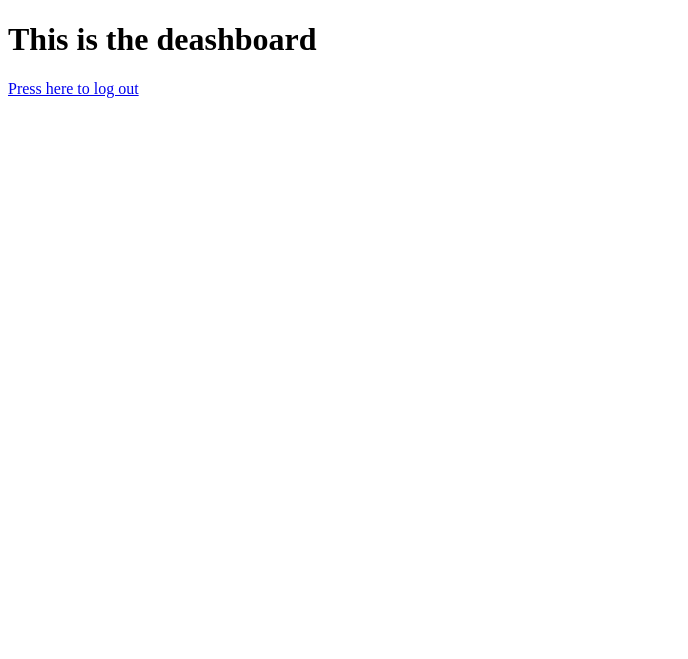
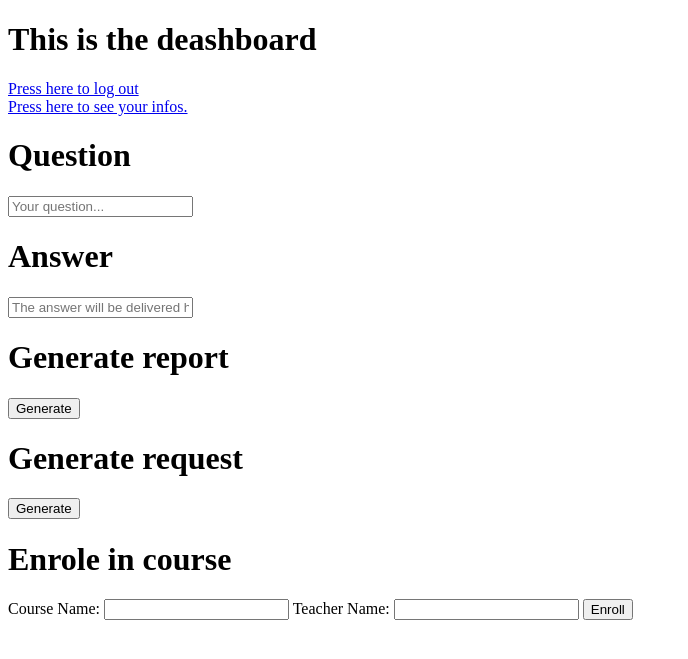
Before and after one commit to AlexandruDanielBarbu/Student-request-manager, a Flask app: template templates/dashboard.html in a window 1280 px wide. Shown: the top 659 px of the page, without its empty margins (0-688 px from the left). Run offline with Flask 3, Linux system fonts and the light colour scheme; the template is opened without the code that fills it, so the values that code supplies are empty.

Commit message:
Student can now enrol himself in courses
Signed-off-by: Barbu Alexandru Daniel <barbualex.daniel2004@gmail.com>

```diff
--- a/app.py
+++ b/app.py
@@ -1,10 +1,11 @@
-from flask import Flask, render_template, url_for, redirect
+from flask import Flask, render_template, url_for, redirect, request, flash
 from flask_sqlalchemy import SQLAlchemy
 from flask_login import UserMixin, login_user, LoginManager, login_required, logout_user, current_user
 from flask_wtf import FlaskForm
 from wtforms import StringField, PasswordField, SubmitField, SelectField
 from wtforms.validators import InputRequired, Length, ValidationError
 from flask_bcrypt import Bcrypt
+import json
 
 app = Flask(__name__)
 
@@ -45,6 +46,14 @@ class Student(db.Model):
 
     # Relationship to User
     user = db.relationship('User', back_populates='student')
+
+    def enroll_in_course(self, course_name, teacher_name):
+        # Add a new course to the list of courses
+        course_entry = f"{course_name} - {teacher_name}"
+        courses_list = json.loads(self.courses) if self.courses else []
+        if course_entry not in courses_list:
+            courses_list.append(course_entry)
+        self.courses = json.dumps(courses_list)
 
 
 class RegisterForm(FlaskForm):
@@ -162,6 +171,31 @@ def view_student(student_id):
     # return render_template('student_profile.html', student=student)
 
 
+@app.route('/enroll', methods=['POST'])
+@login_required
+def enroll_course():
+    if current_user.role != 'student':
+        return redirect(url_for('home'))
+
+    course_name = request.form.get('course_name')
+    teacher_name = request.form.get('teacher_name')
+
+    if not course_name or not teacher_name:
+        flash("Course name and teacher name are required!")
+        return redirect(url_for('dashboard'))
+
+    # Access the current student's data
+    student = current_user.student
+
+    # Enroll in the course
+    student.enroll_in_course(course_name, teacher_name)
+
+    # Save changes to the database
+    db.session.commit()
+    flash(f"Enrolled in {course_name} taught by {teacher_name}!")
+
+    return redirect(url_for('dashboard'))
+
 if __name__ == '__main__':
     with app.app_context():
         db.create_all()  # This will create the tables
--- a/templates/dashboard.html
+++ b/templates/dashboard.html
@@ -7,6 +7,33 @@
 </head>
 <body>
     <h1>This is the deashboard</h1>
-    <a href="{{url_for('logout')}}">Press here to log out</a>
+    <a href="{{url_for('logout')}}">Press here to log out</a><br>
+    <a href="{{url_for('view_student', student_id=current_user.student.id) }}">Press here to see your infos.</a>
+
+    <h1>Question</h1>
+    <input type="text" placeholder="Your question...">
+
+    <h1>Answer</h1>
+    <input type="text" placeholder="The answer will be delivered here...">
+
+    <h1>Generate report</h1>
+    <button>Generate</button>
+
+    <h1>Generate request</h1>
+    <button>Generate</button>
+
+    <h1>Enrole in course</h1>
+    <form method="POST" action="{{ url_for('enroll_course') }}">
+        <label for="course_name">Course Name:</label>
+        <input type="text" name="course_name" id="course_name" required>
+
+        <label for="teacher_name">Teacher Name:</label>
+        <input type="text" name="teacher_name" id="teacher_name" required>
+
+        <button type="submit">Enroll</button>
+    </form>
+
+
+
 </body>
 </html>
```
Also changed, not shown: instance/database.db.
